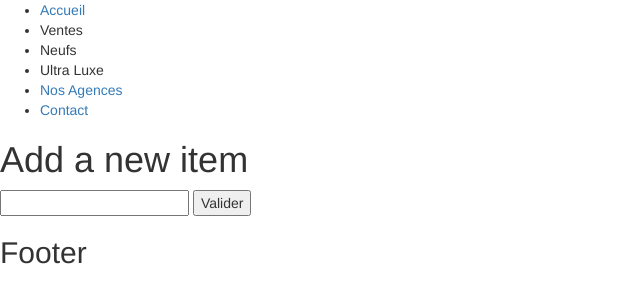
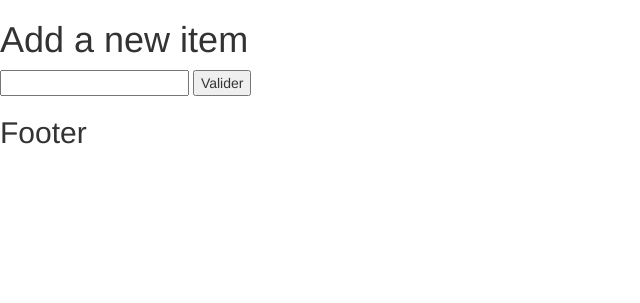
Before and after one commit to cyrdescat/projet-immobilier, a PHP site: template src/View/Agence/add.html.twig in a window 1280 px wide. Shown: the part 138-441 px from the top of the page, without its empty margins (0-640 px from the left). Run offline with PHP 8.4, Linux system fonts and the light colour scheme; the template is opened without the code that fills it, so the values that code supplies are empty; some libraries are stand-ins or nearby versions.

Commit message:
deux mots

```diff
--- /dev/null
+++ b/src/View/Property/showOne.html.twig
@@ -0,0 +1,6 @@
+{% extends 'layout.html.twig' %}
+
+{% block content %}
+    <h1>Property {{ item.title }}</h1>
+    <p> LE SHOWONE </p>
+{% endblock %}
--- a/src/View/layout.html.twig
+++ b/src/View/layout.html.twig
@@ -46,16 +46,7 @@
 </header>
 <body>
 
-<div>
-    <ul>
-        <li><a href="http://localhost:8000/">Accueil</a></li>
-        <li>Ventes</li>
-        <li>Neufs</li>
-        <li>Ultra Luxe</li>
-        <li><a href="http://localhost:8000/agence/index">Nos Agences</a></li>
-        <li><a href="http://localhost:8000/contact/add">Contact</a></li>
-    </ul>
-<div>
+
 {% block content %}{% endblock %}
 <div>
     <h2>Footer</h2>
```
Also changed, not shown: src/Controller/PropertyController.php (+11 -0 lines).
